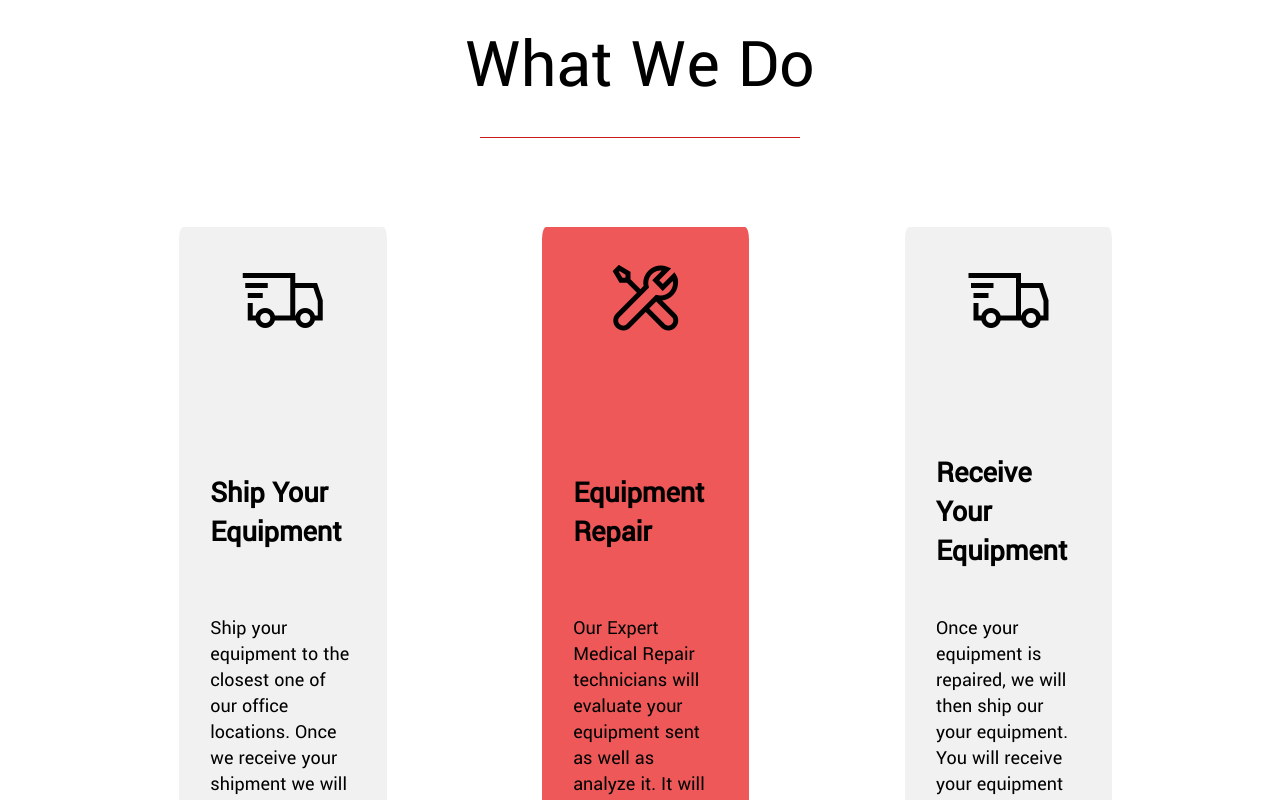
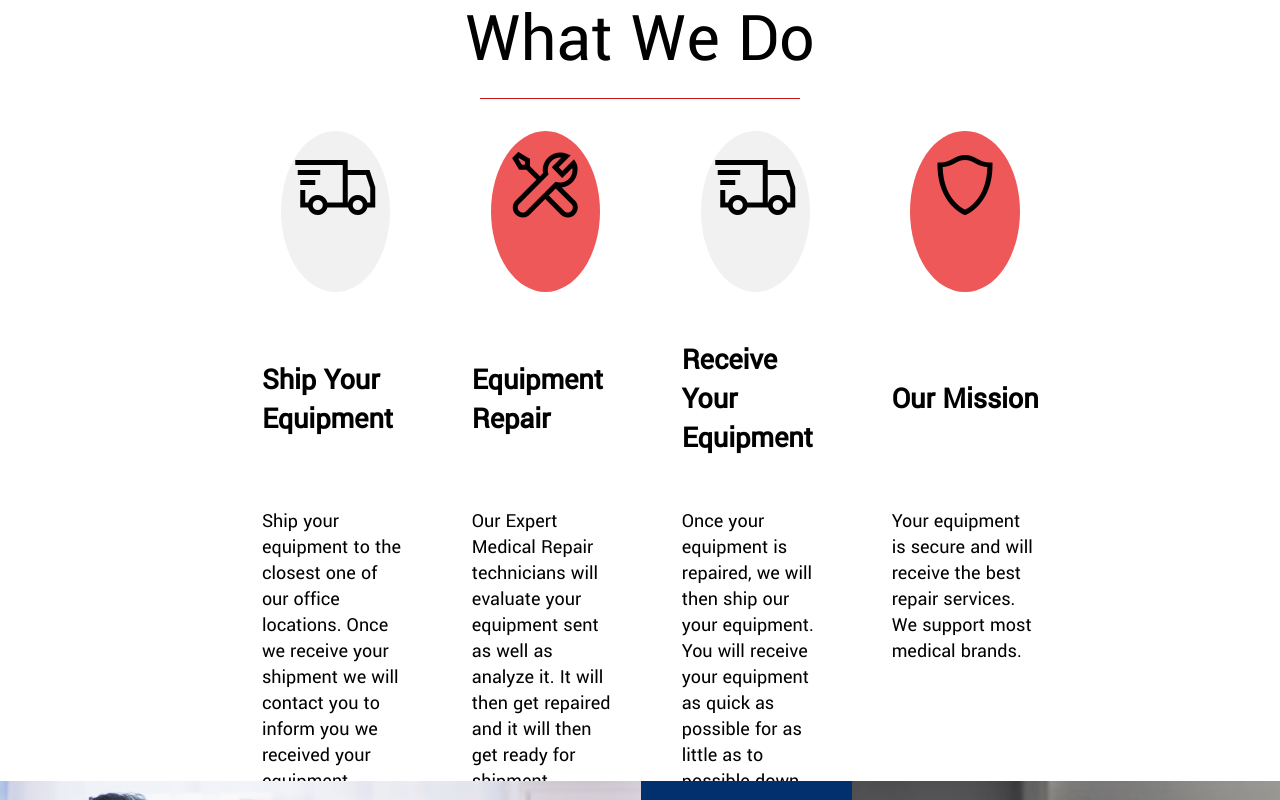
Before and after one commit to darcipons/revanix, a React (Create React App) app in the folder client/: page / in a window 1280 px wide. Shown: the part 1000-1800 px from the top of the page. Built offline with nearby package versions, Linux system fonts and the light colour scheme.

Commit message:
changed what we do section

```diff
--- a/client/src/pages/Home/Home.css
+++ b/client/src/pages/Home/Home.css
@@ -43,8 +43,8 @@
 .home_title {
   display: flex;
   justify-content: center;
-  margin-top: 5%;
-  margin-bottom: 2%;
+  margin-top: 3%;
+  margin-bottom: 1%;
   font-size: 70px;
   font-weight: medium;
   font-family: 'Yantramanav', sans-serif;
@@ -56,23 +56,19 @@
   border-color: #C61B1C;
   width: 25%;
   margin: auto;
-  margin-bottom: 2%;
 }
 
 .services_container {
   display: grid;
-  grid-template-columns: repeat(3, 20%);
-  grid-column-gap: 15%;
-  margin-left: 9%;
-  margin-bottom: 5%;
-  padding: 5%;
+  grid-template-columns: repeat(4, 20%);
+  margin-left: 18%;
+  margin-bottom: 3%;
   font-family: 'Yantramanav', sans-serif;
 }
 
 .services_sub_container1 {
   display: grid;
   grid-template-rows: 30% 40% 50%;
-  background-color: #F1F1F1;
   padding: 15%;
   padding-bottom: 35%;
   border-radius: 2%;
@@ -81,6 +77,9 @@
 .services_icon1 {
   grid-row: 1;
   justify-self: center;
+  background-color: #F1F1F1;
+  padding: 10%;
+  border-radius: 100%;
 }
 
 .services_title1 {
@@ -100,15 +99,16 @@
 .services_sub_container2 {
   display: grid;
   grid-template-rows:  30% 40% 50%;
-  background-color: #ef5858;
   padding: 15%;
   padding-bottom: 35%;
-  border-radius: 2%;
 }
 
 .services_icon2 {
   grid-row: 1;
   justify-self: center;
+  background-color: #ef5858;
+  padding: 10%;
+  border-radius: 100%;
 }
 
 .services_title2 {
@@ -128,7 +128,6 @@
 .services_sub_container3 {
   display: grid;
   grid-template-rows: 30% 40% 50%;
-  background-color: #F1F1F1;
   padding: 15%;
   padding-bottom: 35%;
   border-radius: 2%;
@@ -137,6 +136,9 @@
 .services_icon3{
   grid-row: 1;
   justify-self: center;
+  padding: 10%;
+  background-color: #F1F1F1;
+  border-radius: 100%;
 }
 
 .services_title3 {
@@ -148,6 +150,36 @@
 }
 
 .services_description3{
+  grid-row: 3;
+  justify-self: center;
+  font-size: 20px;
+}
+
+.services_sub_container4 {
+  display: grid;
+  grid-template-rows: 30% 40% 50%;
+  padding: 15%;
+  padding-bottom: 35%;
+  border-radius: 2%;
+}
+
+.services_icon4{
+  grid-row: 1;
+  justify-self: center;
+  padding: 10%;
+  background-color: #ef5858;
+  border-radius: 100%;
+}
+
+.services_title4 {
+  grid-row: 2;
+  justify-self: center;
+  align-self: center;
+  font-size: 30px;
+  font-weight: bold;
+}
+
+.services_description4 {
   grid-row: 3;
   justify-self: center;
   font-size: 20px;
--- a/client/src/pages/Home/Home.js
+++ b/client/src/pages/Home/Home.js
@@ -34,6 +34,7 @@ const Home = () => {
         <div className='services_title1'>Ship Your Equipment</div>
         <div className='services_description1'>Ship your equipment to the closest one of our office locations. Once we receive your shipment we will contact you to inform you we received your equipment.</div>
       </div>
+
       <div className='services_sub_container2'>
         <div className='services_icon2'>
           <i class="las la-tools la-5x"></i>
@@ -41,12 +42,21 @@ const Home = () => {
         <div className='services_title2'>Equipment Repair</div>
         <div className='services_description2'>Our Expert Medical Repair technicians will evaluate your equipment sent as well as analyze it. It will then get repaired and it will then get ready for shipment.</div>
       </div>
+
       <div className='services_sub_container3'>
         <div className='services_icon3'>
          <i class="las la-shipping-fast la-5x"></i>
         </div>
         <div className='services_title3'>Receive Your Equipment</div>
         <div className='services_description3'>Once your equipment is repaired, we will then ship our your equipment. You will receive your equipment as quick as possible for as little as to possible down time.</div>
+      </div>
+
+      <div className='services_sub_container4'>
+          <div className='services_icon4'>
+            <i class="las la-shield-alt la-5x"></i>
+          </div>
+          <div className='services_title4'>Our Mission</div>
+          <div className='services_description4'>Your equipment is secure and will receive the best repair services. We support most medical brands.</div>
       </div>
     </div>
 
```
